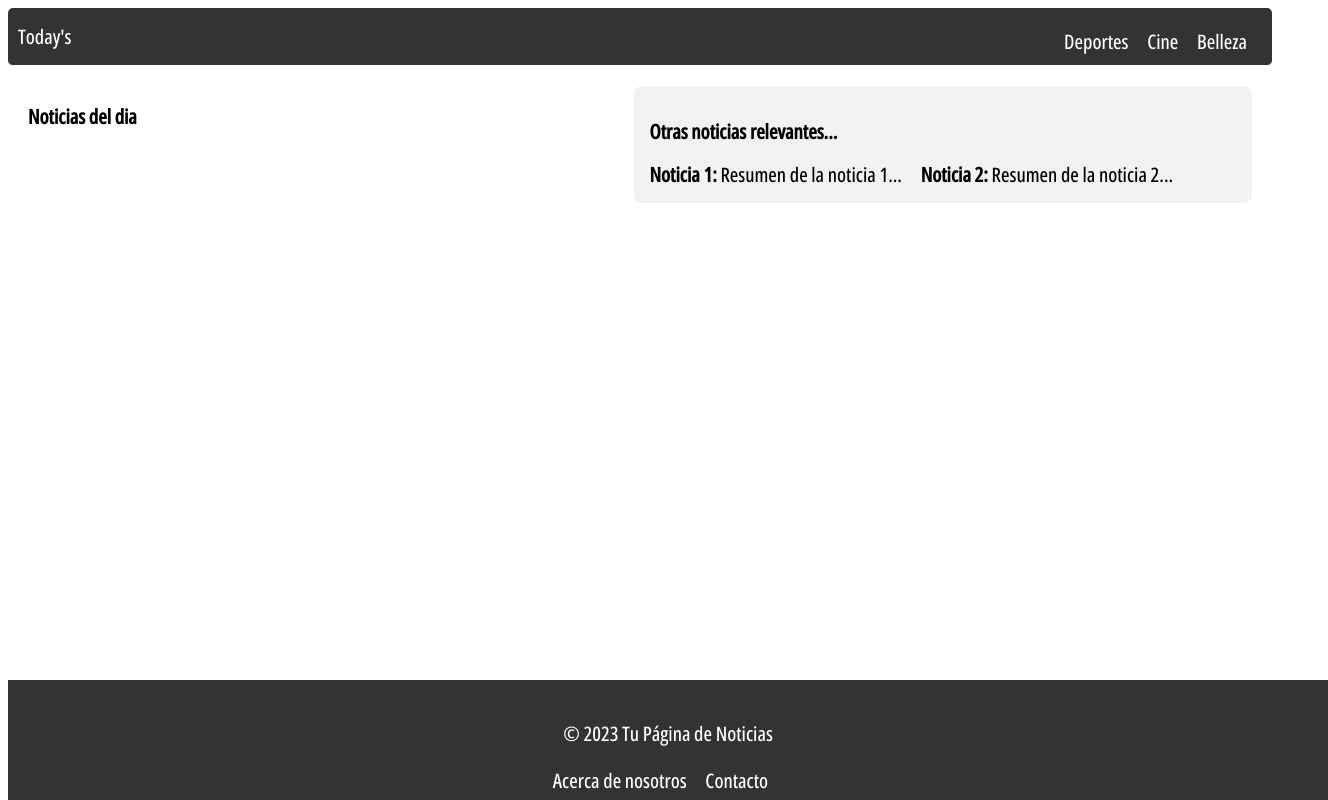
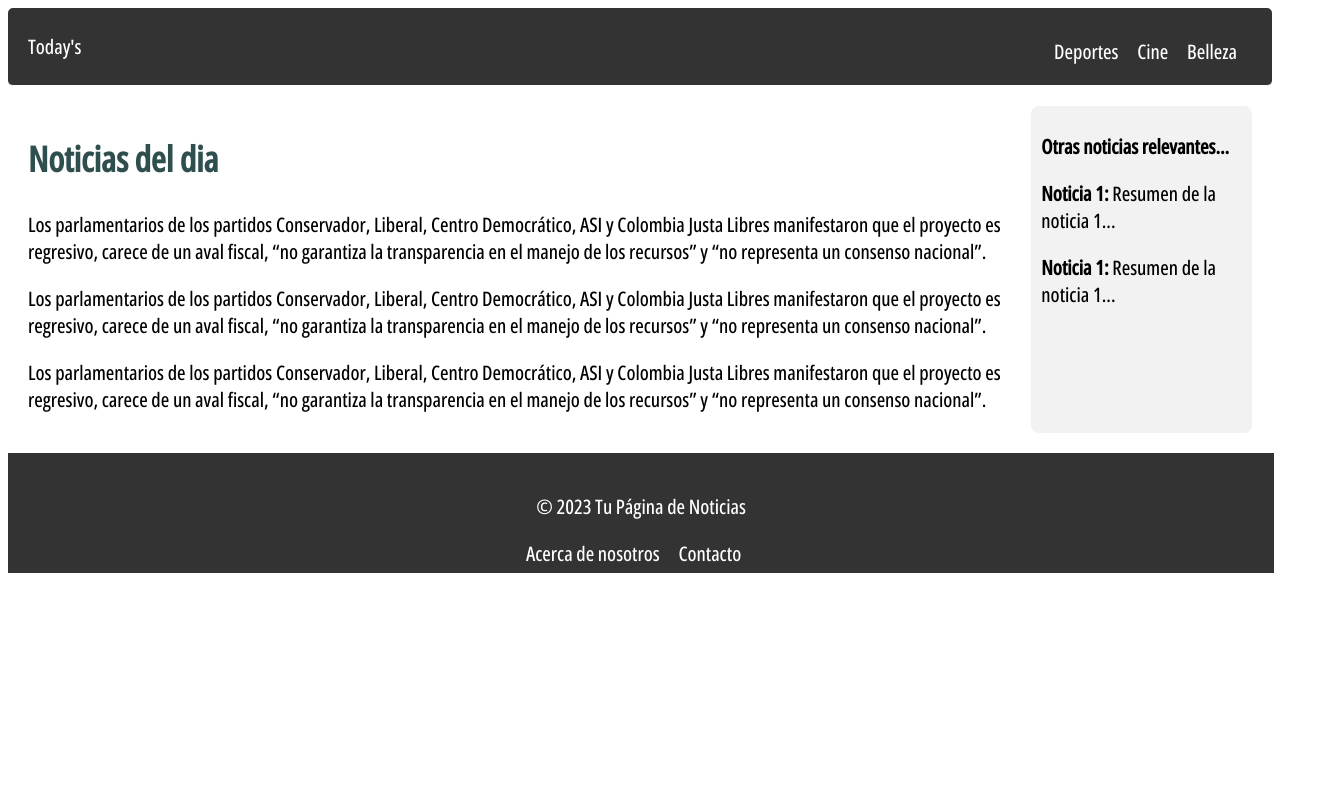
Before and after one commit to Dszt/Proyectos, a plain HTML site: page Today's/html/index.html in a window 1280 px wide. Shown: the whole page, 1328 px wide, since content can reach past the window. Drawn offline with Linux system fonts and the light colour scheme; files whose address does not match are found by name.

Commit message:
organizando

```diff
--- a/Today's/css/index.css
+++ b/Today's/css/index.css
@@ -11,7 +11,7 @@
 }
 #main-header {
     background-color: #333; /* Color de fondo de la cabecera */
-    padding: 10px;
+    padding: 20px;
     display: flex;
     justify-content: space-between; /* Distribuir elementos en el espacio disponible */
     align-items: center; /* Centrar verticalmente los elementos en la cabecera */
@@ -53,29 +53,33 @@ a {
     padding: 20px;
 }
 
-.main-news,
-.other-news {
-    width: 48%; /* Ajusta el ancho según tus preferencias */
+.main-news,.other-news {
+    width: 20%; /* Ajusta el ancho según tus preferencias */
+}
+
+/*organizamos los articulos que estan divididos en secciones*/
+.main-news h1{
+    font-size: 35px;
+    color: darkslategray;
+}
+.main-news{
+    width:fit-content;
 }
 
 .other-news {
     background-color: #f2f2f2; /* Color de fondo para la sección de otras noticias */
-    padding: 15px;
+    padding: 10px;
     border-radius: 8px;
 }
-
-/* Estilos adicionales según sea necesario */
-
-/* Otros estilos existentes */
 
 footer {
     background-color: #333; /* Color de fondo del pie de página */
     color: white; /* Color del texto en el pie de página */
     padding: 20px; /* Añade espacio alrededor del contenido del pie de página */
     text-align: center; /* Centra el texto en el pie de página */
-    position: absolute;
+    position: relative;
     bottom: 0;
-    width: 100%;
+    width: 97%;
     height: 80px;
 
 }
--- a/Today's/html/index.html
+++ b/Today's/html/index.html
@@ -22,18 +22,24 @@
 	<main class="news-container">
 			<section class="main-news">
 				<h1>Noticias del dia</h1>
+				<section>
+					<p>Los parlamentarios de los partidos Conservador, Liberal, Centro Democrático, ASI y Colombia Justa Libres manifestaron que el proyecto es regresivo, carece de un aval fiscal, “no garantiza la transparencia en el manejo de los recursos” y “no representa un consenso nacional”.</p>
+				</section>
+				<section >
+					<p>Los parlamentarios de los partidos Conservador, Liberal, Centro Democrático, ASI y Colombia Justa Libres manifestaron que el proyecto es regresivo, carece de un aval fiscal, “no garantiza la transparencia en el manejo de los recursos” y “no representa un consenso nacional”.</p>
+				</section>
+				<section >
+					<p>Los parlamentarios de los partidos Conservador, Liberal, Centro Democrático, ASI y Colombia Justa Libres manifestaron que el proyecto es regresivo, carece de un aval fiscal, “no garantiza la transparencia en el manejo de los recursos” y “no representa un consenso nacional”.</p>
+				</section>
 			</section>
 			<aside class="other-news">
 				<h2>Otras noticias relevantes...</h2>
-				<ul>
-					<li>
-						<strong>Noticia 1:</strong> Resumen de la noticia 1...
-					</li>
-					<li>
-						<strong>Noticia 2:</strong> Resumen de la noticia 2...
-					</li>
-					<!-- Agrega más noticias según seas necesario -->
-				</ul>
+				<section>
+					<p><strong>Noticia 1:</strong> Resumen de la noticia 1...</p>
+				</section>
+				<section>
+					<p><strong>Noticia 1:</strong> Resumen de la noticia 1...</p>
+				</section>
 			</aside>
 	</main>
 	<footer>
```
Lines whose indentation alone changed are shown as unchanged.
